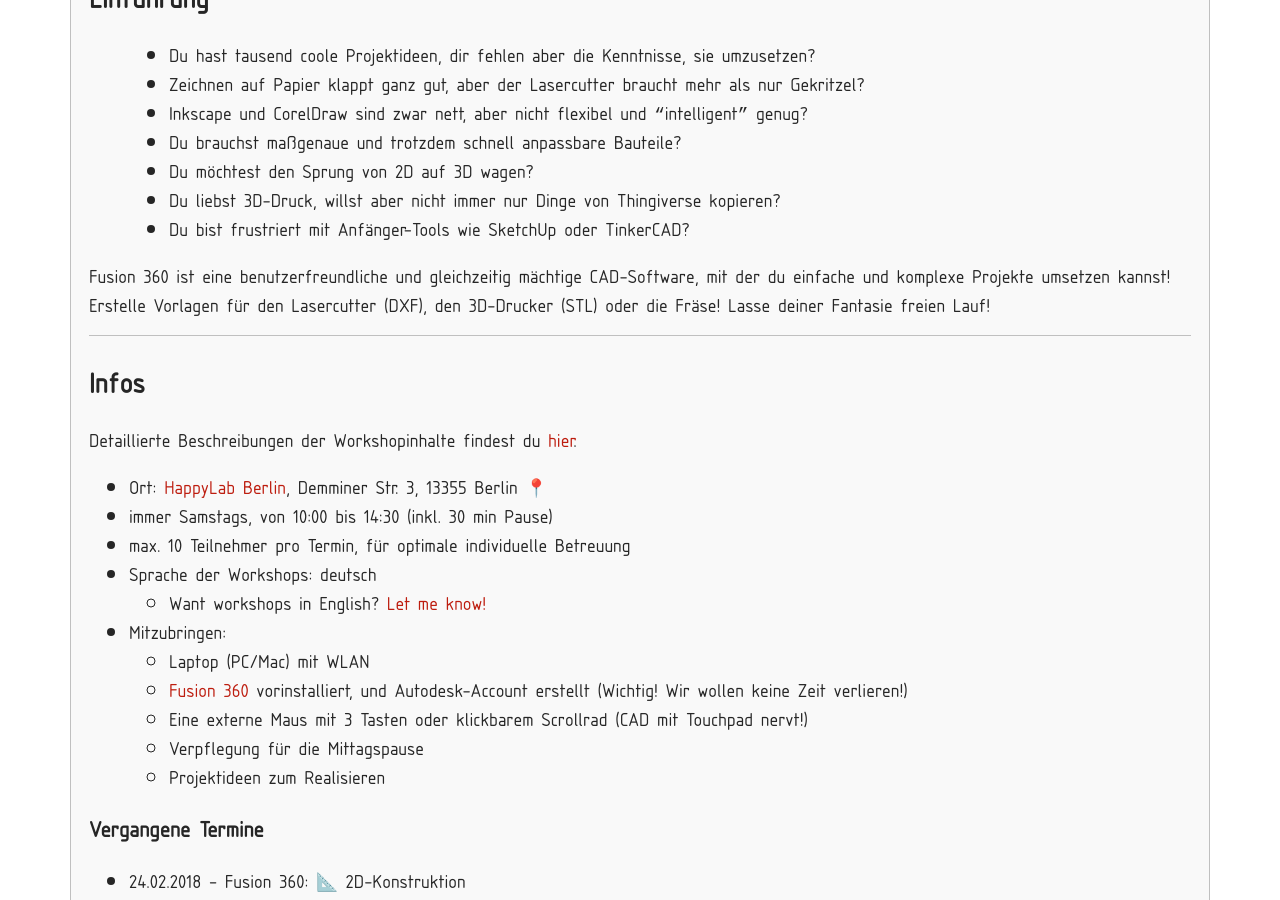
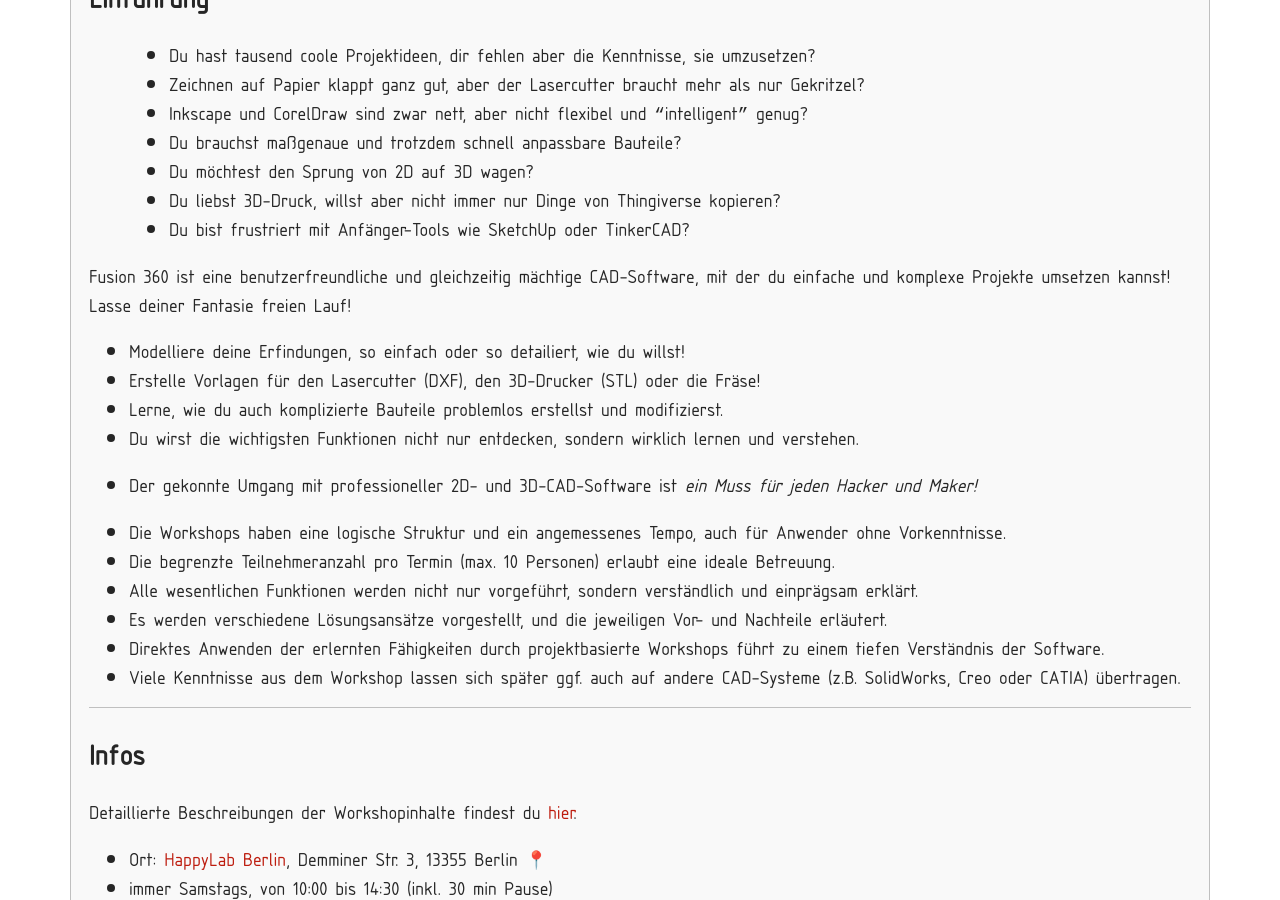
Before and after one commit to 17o2/17o2.github.io, a Jekyll site: the page built from _pages/90_happylab.md, in a window 1280 px wide and 900 px high, scrolled down 779 px. Built offline with Jekyll 4.4.1, drawn with Linux system fonts in a browser that asks for light colours; nearby versions of some CDN libraries.

Commit message:
description

```diff
--- a/_pages/90_happylab.md
+++ b/_pages/90_happylab.md
@@ -35,9 +35,20 @@
 > * Du liebst 3D-Druck, willst aber nicht immer nur Dinge von Thingiverse kopieren?
 > * Du bist frustriert mit Anfänger-Tools wie SketchUp oder TinkerCAD?
 
-Fusion 360 ist eine benutzerfreundliche und gleichzeitig mächtige CAD-Software, mit der du einfache und komplexe Projekte umsetzen kannst!
-Erstelle Vorlagen für den Lasercutter (DXF), den 3D-Drucker (STL) oder die Fräse!
-Lasse deiner Fantasie freien Lauf!
+Fusion 360 ist eine benutzerfreundliche und gleichzeitig mächtige CAD-Software, mit der du einfache und komplexe Projekte umsetzen kannst! Lasse deiner Fantasie freien Lauf!
+
+* Modelliere deine Erfindungen, so einfach oder so detailiert, wie du willst!
+* Erstelle Vorlagen für den Lasercutter (DXF), den 3D-Drucker (STL) oder die Fräse!
+* Lerne, wie du auch komplizierte Bauteile problemlos erstellst und modifizierst.
+* Du wirst die wichtigsten Funktionen nicht nur entdecken, sondern wirklich lernen und verstehen.
+* Der gekonnte Umgang mit professioneller 2D- und 3D-CAD-Software ist *ein Muss für jeden Hacker und Maker!*
+
+* Die Workshops haben eine logische Struktur und ein angemessenes Tempo, auch für Anwender ohne Vorkenntnisse.
+* Die begrenzte Teilnehmeranzahl pro Termin (max. 10 Personen) erlaubt eine ideale Betreuung.
+* Alle wesentlichen Funktionen werden nicht nur vorgeführt, sondern verständlich und einprägsam erklärt.
+* Es werden verschiedene Lösungsansätze vorgestellt, und die jeweiligen Vor- und Nachteile erläutert.
+* Direktes Anwenden der erlernten Fähigkeiten durch projektbasierte Workshops führt zu einem tiefen Verständnis der Software.
+* Viele Kenntnisse aus dem Workshop lassen sich später ggf. auch auf andere CAD-Systeme (z.B. SolidWorks, Creo oder CATIA) übertragen.
 
 ---
 
```
